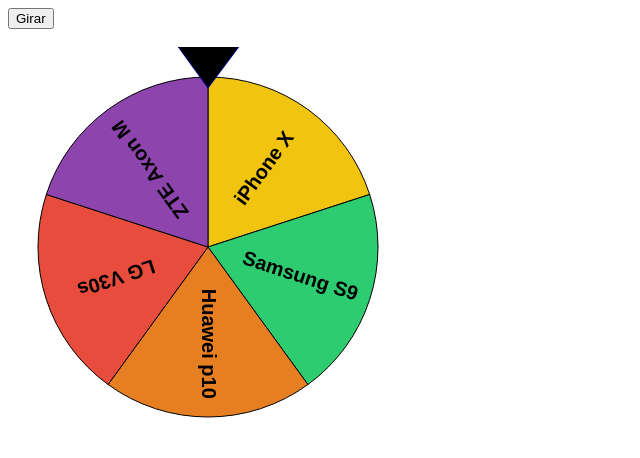
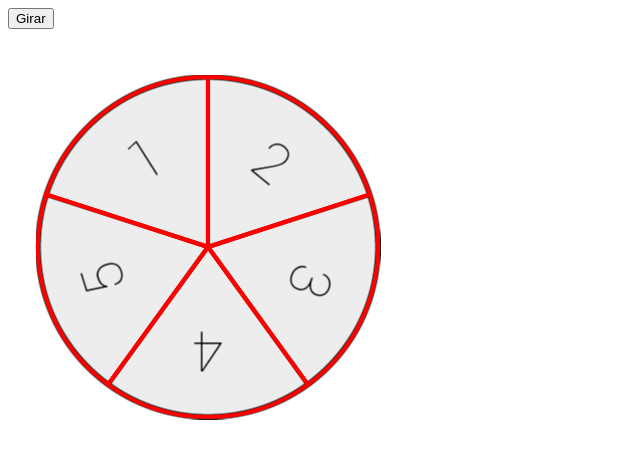
Before and after one commit to admoga/roulette, a plain HTML site: page index.html in a window 1280 px wide. Shown: the whole page, without its empty margins (0-640 px from the left). Drawn offline with Linux system fonts and the light colour scheme.

Commit message:
finish code

```diff
--- a/index.html
+++ b/index.html
@@ -8,44 +8,63 @@
     <title>Ruleta</title>
 </head>
 <body>
-    <input id="btn" type="button" value="Girar" onclick="miRuleta.startAnimation();" />
-    <br/>
-    <br/>
-    <canvas id='canvas' height="400" width="400"></canvas>
+<input id="btn" type="button" value="Girar" onclick="firstWheel.startAnimation();" />
+<br/>
+<br/>
+<canvas id='canvas' height="400" width="400"></canvas>
 </body>
 <script>
+
     $('#btn').click(function(){
         $("#btn").prop( "disabled", true );
     });
-    var miRuleta= new Winwheel({
-        'numSegments': 5,
+
+    var firstWheel = new Winwheel({
+        'drawMode'     : 'image',    // drawMode must be set to image.
         'outerRadius': 170,
+        'numSegments'  : 5,          // The number of segments must be specified.
+        'imageOverlay' : true,       // Set imageOverlay to true to display the overlay.
+        'lineWidth'    : 4,          // Overlay uses wheel line width and stroke style so can set these
+        'strokeStyle'  : 'red',       // as desired to change appearance of the overlay.
         'segments':[
-            { 'fillStyle': '#f1c40f', 'text': 'iPhone X' },
-            { 'fillStyle': '#2ecc71', 'text': 'Samsung S9' },
-            { 'fillStyle': '#e67e22', 'text': 'Huawei p10' },
-            { 'fillStyle': '#e74c3c', 'text': 'LG V30s' },
-            { 'fillStyle': '#8e44ad', 'text': 'ZTE Axon M' },
+            {'text': '2' },
+            {'text': '3' },
+            {'text': '4' },
+            {'text': '5' },
+            {'text': '1' },
         ],
         'animation': {
             'type': 'spinToStop',
             'duration': 5,
-            'callbackFinished': 'Mensaje()',
-            'callbackAfter': 'dibujarIndicador()'
+            'callbackFinished': 'Message()',
+            'callbackAfter': 'indicator()'
         }
     });
 
-    function Mensaje() {
-        var SegmentoSeleccionado = miRuleta.getIndicatedSegment();
-        alert("Tu premio es: " + SegmentoSeleccionado.text + "!");
-        miRuleta.stopAnimation(false);
-        miRuleta.rotationAngle = 0;
-        miRuleta.draw();
-        dibujarIndicador();
+    // Create new image object in memory.
+    var firstImg = new Image();
+
+    // Create callback to execute once the image has finished loading.
+    firstImg.onload = function()
+    {
+        firstWheel.wheelImage = firstImg;    // Make wheelImage equal the loaded image object.
+        firstWheel.draw();                   // Also call draw function to render the wheel.
     }
-    dibujarIndicador();
-    function dibujarIndicador() {
-        var ctx = miRuleta.ctx;
+
+    // Set the image source, once complete this will trigger the onLoad callback (above).
+    firstImg.src = "assets/img/wheel_image.png";
+
+    function Message() {
+        var SegmentoSeleccionado = firstWheel.getIndicatedSegment();
+        alert("Tu premio es un: " + SegmentoSeleccionado.text + "!");
+        firstWheel.stopAnimation(false);
+        firstWheel.rotationAngle = 0;
+        firstWheel.draw();
+        indicator();
+    }
+    indicator();
+    function indicator() {
+        var ctx = firstWheel.ctx;
         ctx.strokeStyle = 'navy';
         ctx.fillStyle = 'black';
         ctx.lineWidth = 2;
```
Also changed, not shown: assets/img/wheel_image.png (added).
